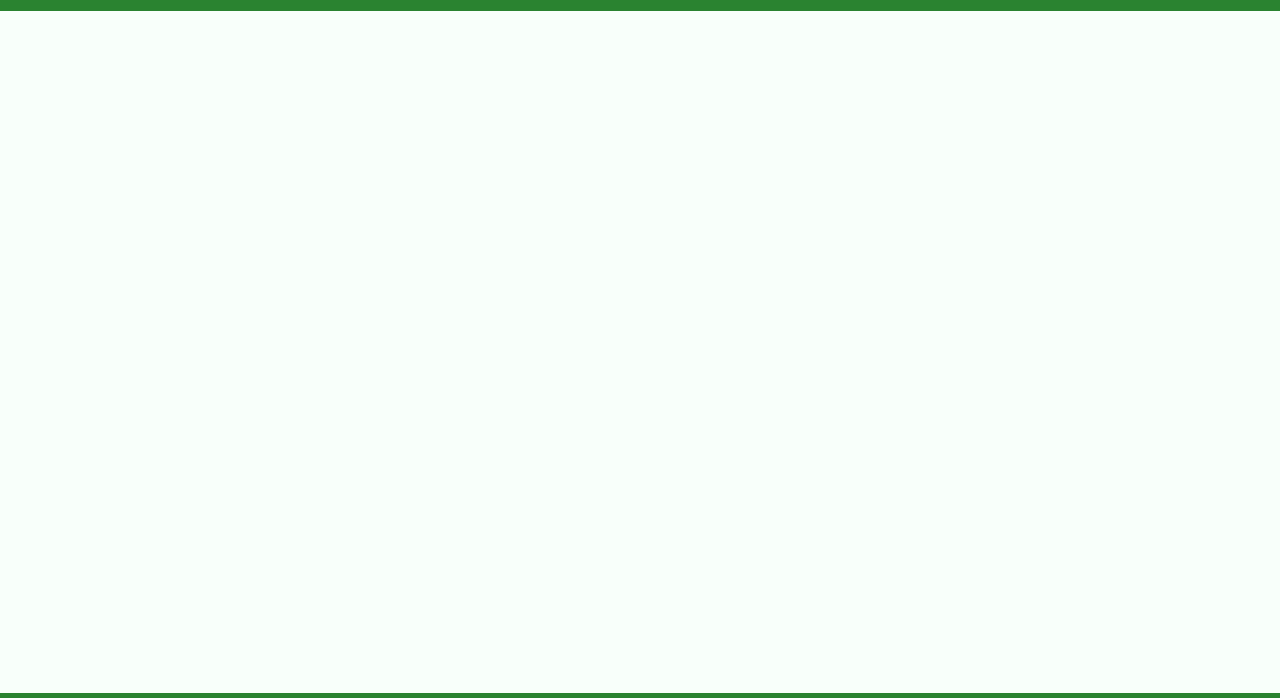
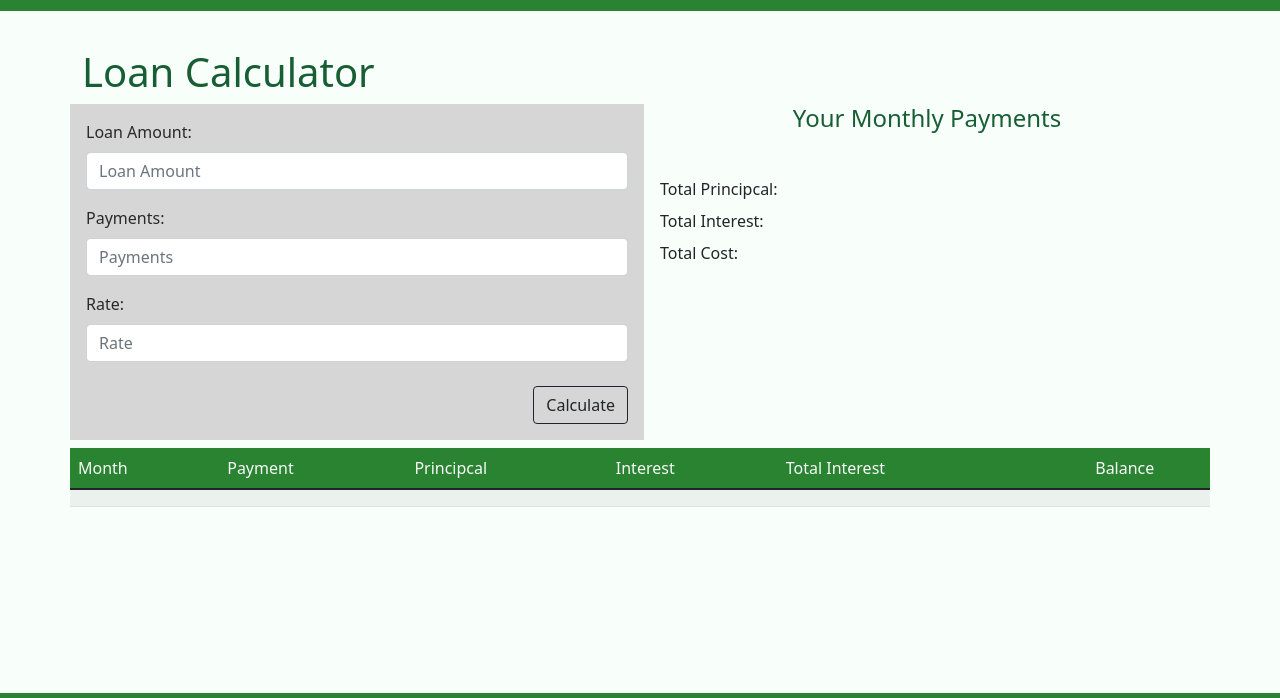
Before and after one commit to kfirkfir89/HASIDA, a plain HTML site: page app.html in a window 1280 px wide. Shown: the part 48-746 px from the top of the page. Drawn offline with nearby package versions, Linux system fonts and the light colour scheme.

Commit message:
set up app page
set up almost all app page with table and inputs

```diff
--- a/app.html
+++ b/app.html
@@ -55,7 +55,76 @@
 
     <!-- ===  Main Section  === -->
     <main class="flex-shrink-0">
-        <div class="container"></div>
+        <div class="container-lg mt-5">
+            <div class="row">
+                <h1 class="gy-5">Loan Calculator</h1>
+                <div class="col p-3 bg">
+                    <form class="row row-cols-1 g-3">
+                        <div class="col">
+                            <label class="form-label">Loan Amount:</label>
+                            <input id="loanAmount" type="number" class="form-control" placeholder="Loan Amount" aria-label="Loan Amount">
+                        </div>
+                        <div class="col">
+                            <label class="form-label">Payments:</label>
+                            <input id="payments" type="number" class="form-control" placeholder="Payments" aria-label="Payments">
+                        </div>
+                        <div class="col">
+                            <label class="form-label">Rate:</label>
+                            <input id="rate" type="number" class="form-control" placeholder="Rate" aria-label="Rate">
+                        </div>
+                        <div class="d-flex justify-content-end">
+                            <button id="btnCalculate" type="button" class="btn btn-outline-dark text-lig mt-2">Calculate</button>
+                        </div>
+                    </form>
+                </div>
+                <div class="col">
+                    <div class="d-flex flex-column text-center">
+                        <h4>Your Monthly Payments</h4>
+                        <table class="table table-borderless display-3">
+                            <th id="monthlyPayment"><!--monthly payment result goes here--></th>
+                        </table>
+                    </div>
+                    <table class="table table-sm table-borderless">
+                        <tbody>
+                            <tr>
+                                <td>Total Principcal:</td>
+                                <td id="totalPrincipcal"><!--Total Principcalt result goes here--></td>
+                            </tr>
+                            <tr>
+                                <td>Total Interest:</td>
+                                <td id="totalInterest"><!--Total Interest result goes here--></td>
+                            </tr>
+                            <tr>
+                                <td>Total Cost:</td>
+                                <td id="totalCost"> <!--Total Cost result goes here--></td>
+                            </tr>
+                        </tbody>
+                    </table>
+                </div>
+                <table class="table table-striped gy-2">
+                    <thead class="bgTable text-light text-left">
+                        <tr>
+                            <td>Month</td>
+                            <td>Payment</td>
+                            <td>Principcal</td>
+                            <td>Interest</td>
+                            <td>Total Interest</td>
+                            <td class="text-center">Balance</td>
+                        </tr>
+                    </thead>
+                    <tbody>
+                        <tr>
+                            <td></td>
+                            <td></td>
+                            <td></td>
+                            <td></td>
+                            <td></td>
+                            <td></td>
+                        </tr>
+                    </tbody>
+                </table>
+            </div>
+        </div>
     </main>
 
     <!-- ===  Footer Section  === -->
@@ -88,6 +157,9 @@
         integrity="sha384-/bQdsTh/da6pkI1MST/rWKFNjaCP5gBSY4sEBT38Q/9RBh9AH40zEOg7Hlq2THRZ" crossorigin="anonymous">
     </script>
     <script src="/js/site.js"></script>
+    <script>
+        document.getElementById("btnCalculate").addEventListener("click", getValues);
+    </script>
 
 </body>
 
--- a/css/site.css
+++ b/css/site.css
@@ -4,6 +4,7 @@
     --dark-color: #292929;
     --white-color: #f8fffa;
     --navFot-color: #2a8330;
+    --gray: #d6d6d6;
 }
 
 .smallfont{
@@ -24,6 +25,7 @@ body {
     color:var(--dark-color);
     background-color: var(--white-color);
 }
+
 
 nav {
     background-color:var(--navFot-color);
@@ -90,6 +92,14 @@ code[class*="language-"], pre[class*="language-"] {
     background-color: var(--navFot-color);
 }
 
+.bg{
+    background-color: var(--gray);
+}
+
+.bgTable{
+    background-color: var(--navFot-color);
+}
+
 main>.container {
     padding: 60px 15px 0;
     margin-bottom: 5rem;
--- a/js/site.js
+++ b/js/site.js
@@ -1,3 +1,5 @@
-function helloWorld(){
-    alert("hello world");
+
+
+function getValues(){
+
 }
```
Also changed, not shown: index.html (+1 -1 lines).
